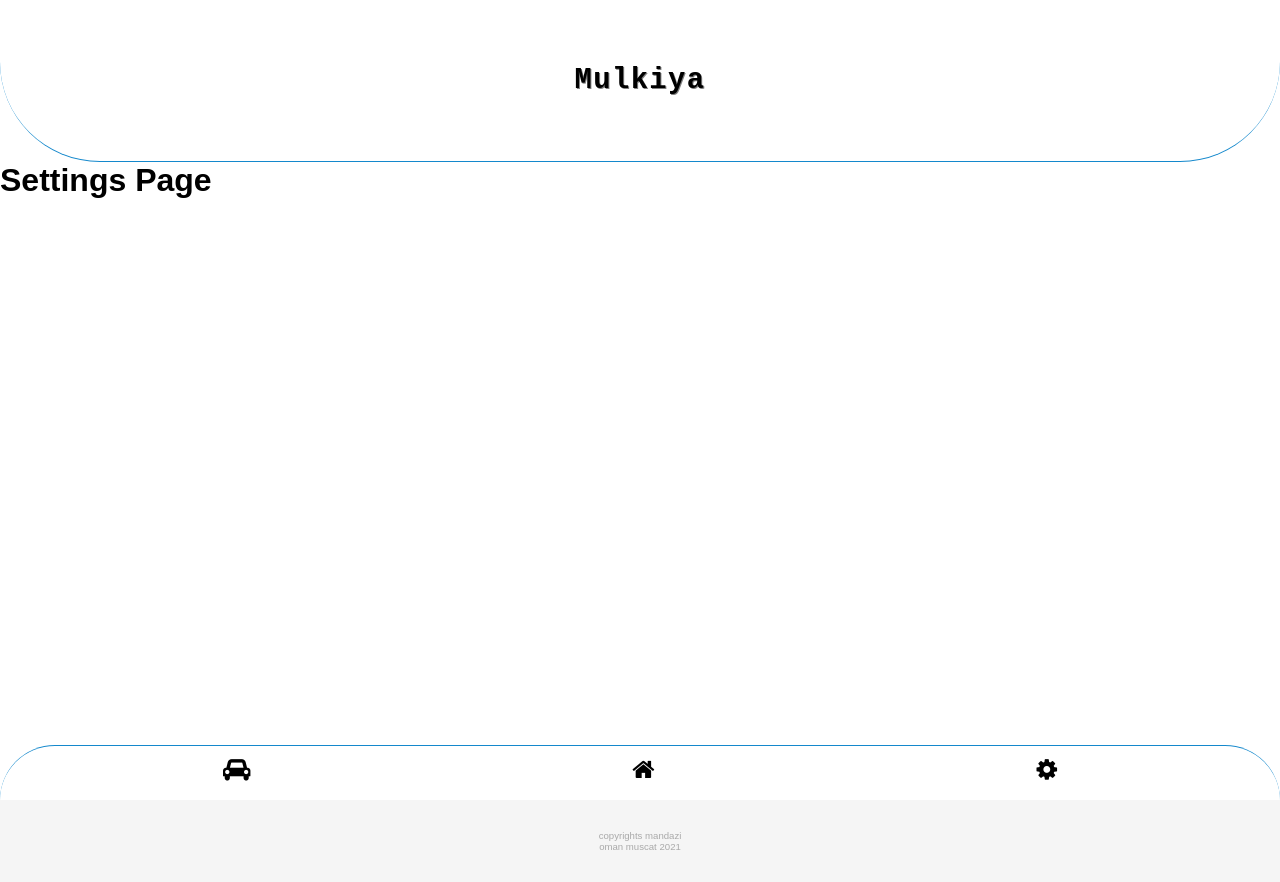
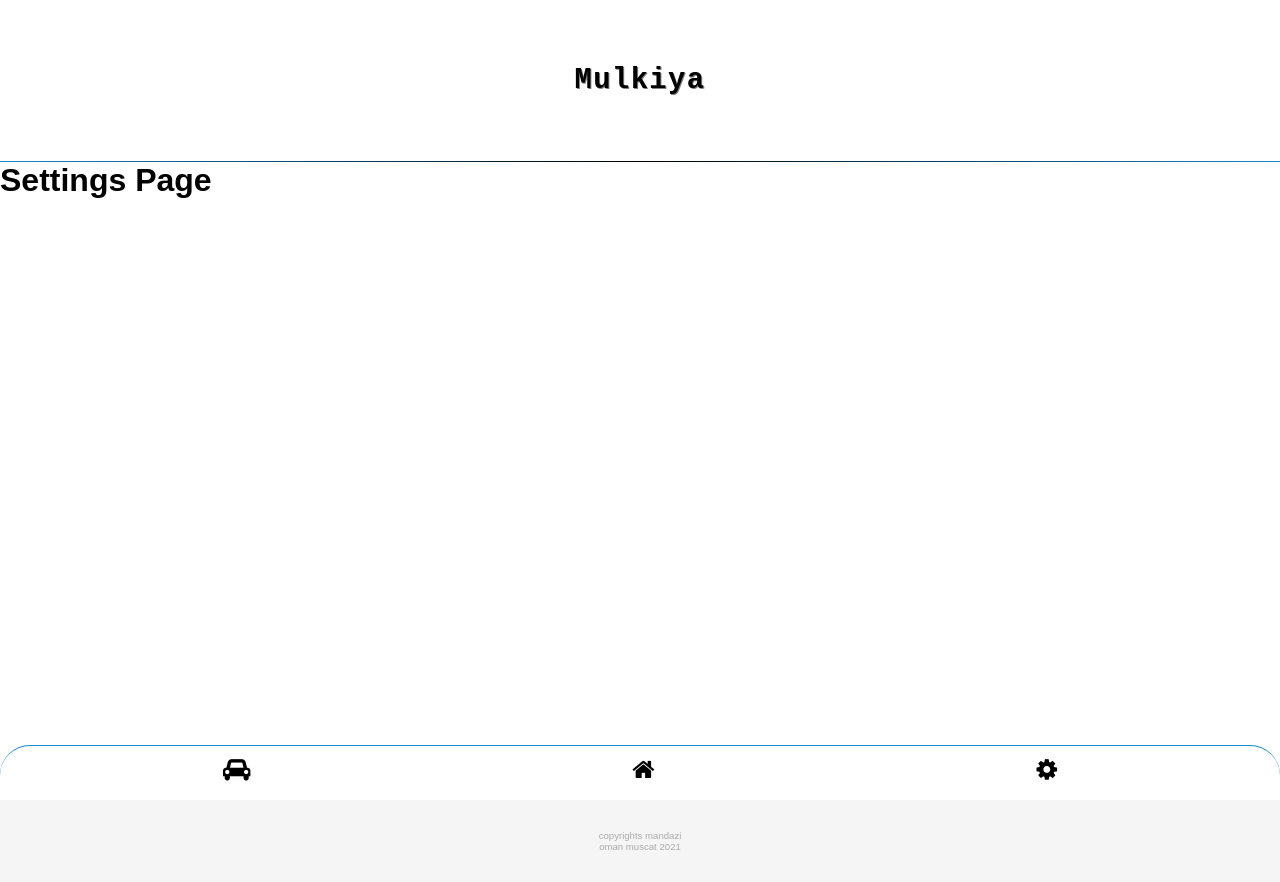
Before and after one commit to Maher9596/mulkiya-web, a React (Create React App) app: page /settings in a window 1280 px wide. Built offline with nearby package versions, Linux system fonts and the light colour scheme.

Commit message:
updated nav ui

```diff
--- a/src/App.css
+++ b/src/App.css
@@ -19,12 +19,10 @@ h1, p {
     letter-spacing: .1em;
     text-shadow: 1px 1px gray;
     border-bottom: .5px solid #1488CC;
-    border-bottom-left-radius: 100px;
-    border-bottom-right-radius: 100px;
     font-size: .9rem;
     font-weight: bolder;
     font-family: monospace;
-    /* border-image: linear-gradient(to left, black, #1488cc) 1; */
+    border-image: linear-gradient(to left, #1488cc, black, #1488cc) 1;
 }
 
 .footer {
@@ -46,13 +44,12 @@ h1, p {
     display: flex;
     justify-content: space-around;
     border-top: .5px solid #1488CC;
-    border-top-left-radius: 100px;
-    border-top-right-radius: 100px;
+    border-top-left-radius: 30px;
+    border-top-right-radius: 30px;
     /* border-image: linear-gradient(to left, black, #1488cc) 1; */
     padding: .6em 2em 1em 2em;
     top: 15px;
     order: fixed;
-
 }
 
 .link {
@@ -63,6 +60,10 @@ h1, p {
 
 .link:focus {
     color: #1488CC;
+    border: 1px solid white;
+    border-radius: 50%;
+    padding: 5px;
+    box-shadow: 1.5px 1.5px 1.5px 1.5px rgba(35, 31, 32, .1);
 }
 
 
```
